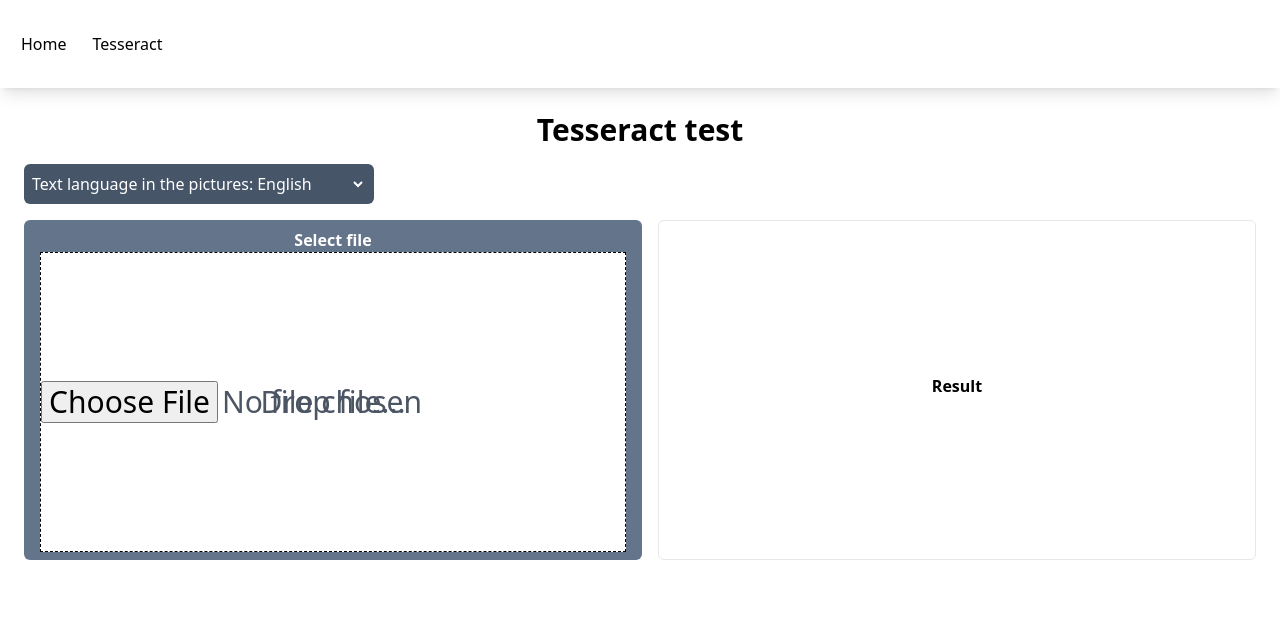
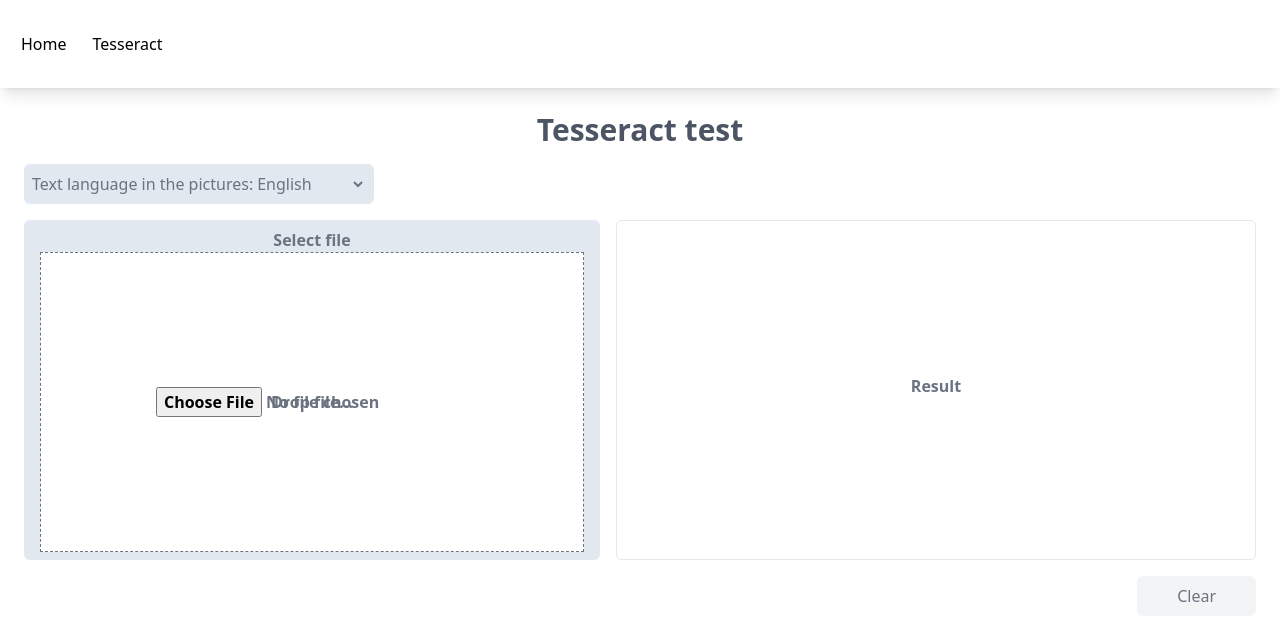
Before and after one commit to iliafilimonov1/portfolio-app, a Next.js app: page /Tesseract in a window 1280 px wide. Shown: the top 640 px of the page. Built offline with nearby package versions, Linux system fonts and the light colour scheme.

Commit message:
correction tesseract

```diff
--- a/src/components/ui/LoadFile/LoadFile.tsx
+++ b/src/components/ui/LoadFile/LoadFile.tsx
@@ -19,7 +19,7 @@ const LoadFile: React.FC<LoadFileProps> = ({
       className={
         extractStyles`
       input-file flex-1 h-min items-center justify-center
-      bg-slate-500 px-4 py-2 rounded-md font-bold text-white text-center
+      bg-slate-200 px-4 py-2 rounded-md font-bold text-gray-500 text-center
     `
       }
       htmlFor="drop"
@@ -29,8 +29,8 @@ const LoadFile: React.FC<LoadFileProps> = ({
         {title}
       </div>
       <div className="
-        flex items-center justify-center text-3xl font-normal relative overflow-auto
-        text-gray-600 min-w-[300px] min-h-[300px] border-dashed border-black bg-white border-[1px]"
+        flex items-center justify-center font-bold relative overflow-auto hover:opacity-70
+        text-gray-500 min-w-[300px] min-h-[300px] border-dashed border-gray-500 bg-white border-[1px]"
       >
         <input
           id="drop"
--- a/src/pages/Tesseract.tsx
+++ b/src/pages/Tesseract.tsx
@@ -1,5 +1,6 @@
 /* eslint-disable jsx-a11y/label-has-associated-control */
 import LoadFile from '@/components/ui/LoadFile/LoadFile';
+import { extractStyles } from '@/services/utils';
 import { Languages } from '@/types';
 import React, { useState } from 'react';
 import { createWorker } from 'tesseract.js';
@@ -16,9 +17,12 @@ const Tesseracts: React.FC = () => {
   /** Возможность демонстрации загрузки */
   const canShowProgress = progress && progress !== 100;
 
+  /** Доступность кнопки очистки */
+  const canShowClearButton = !canShowProgress && (selectedImage || recognizedText);
+
   /** Обработчик прогресса в процентах */
   const setProgressHandler = (progressNumber: number | undefined) => {
-    if (progressNumber) { setProgress(progressNumber * 100); }
+    if (progressNumber) { setProgress(progressNumber * 100); } else { setProgress(undefined); }
   };
 
   /** Функция для работы с tesseract */
@@ -34,8 +38,6 @@ const Tesseracts: React.FC = () => {
       setProgressHandler(0.01);
       const worker = await createWorker({
         logger: (m: { progress: number }) => {
-          console.log(m.progress);
-
           setProgressHandler(m.progress);
         },
       });
@@ -49,19 +51,28 @@ const Tesseracts: React.FC = () => {
     }
   };
 
+  /** Хэндлер очистки значений кроме выбора языка */
+  const clearHandler = () => {
+    if (progress && progress !== 100) {
+      return;
+    }
+    setSelectedImage(undefined);
+    setRecognizedText(undefined);
+    setProgressHandler(undefined);
+  };
+
   /** При изменении языка сбрасываем все */
   const onSelectLanguageHandler = (event: React.ChangeEvent<HTMLSelectElement>) => {
     const value = event.target.value as keyof typeof Languages;
     setLanguage(value);
-    setSelectedImage(undefined);
-    setRecognizedText(undefined);
+    clearHandler();
   };
 
   return (
     <div className="p-6 flex flex-col items-center gap-4">
-      <h1 className="font-bold text-3xl">Tesseract test</h1>
+      <h1 className="font-bold text-3xl text-gray-600">Tesseract test</h1>
       <div className="flex flex-col self-start">
-        <div className="flex text-white bg-slate-600 p-2 rounded-md">
+        <div className="flex bg-slate-200 p-2 rounded-md text-gray-500">
           <h2>Text language in the pictures:</h2>
           <select
             className="bg-transparent cursor-pointer"
@@ -87,7 +98,7 @@ const Tesseracts: React.FC = () => {
         <div
           className="
             bg-white w-[50vw] p-4 border-[1px] rounded-md
-            flex flex-col justify-center items-center
+            flex flex-col justify-center items-center text-gray-500
           "
         >
           <div className="text-center font-bold mb-2">Result</div>
@@ -96,6 +107,18 @@ const Tesseracts: React.FC = () => {
           {canShowProgress && <div className="animate-spin h-10 w-10 border-2 rounded-full border-b-gray-400" /> }
         </div>
       </div>
+      <button
+        className={
+          extractStyles`{
+            px-10 py-2 rounded-md text-gray-500 self-end
+            ${canShowClearButton ? 'bg-gray-200' : 'bg-gray-100'}
+          }`
+        }
+        onClick={() => clearHandler()}
+        type="button"
+      >
+        Clear
+      </button>
     </div>
   );
 };
```
